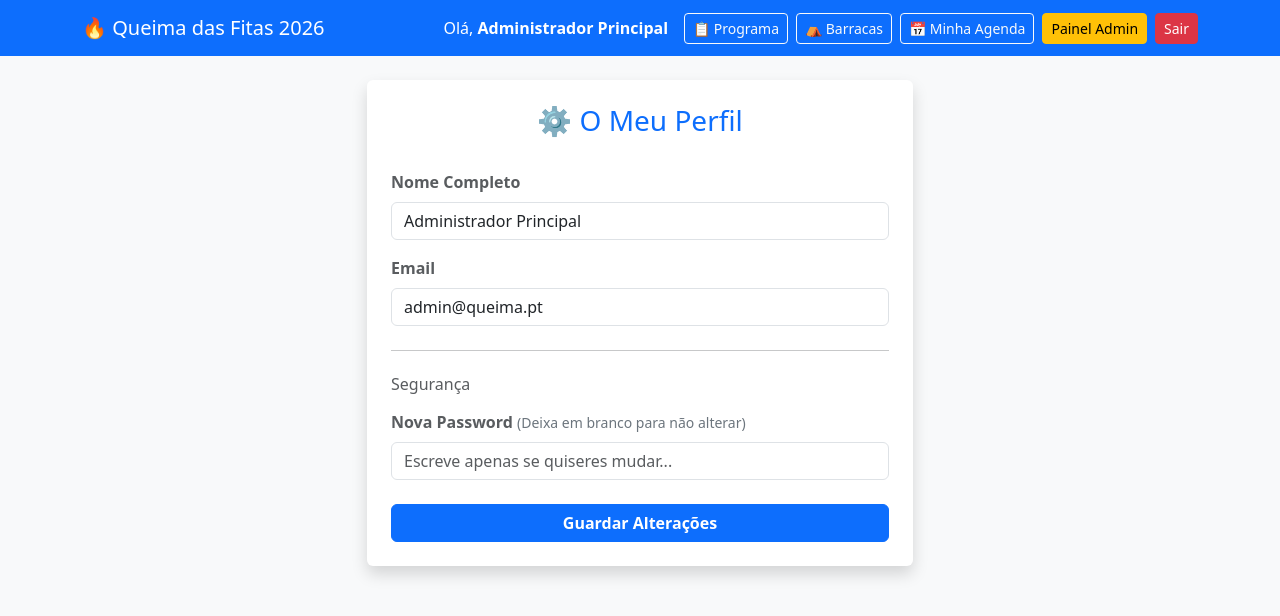
After one commit to 1241002/SINF1_2025-2DB_G05, a PHP site: page /profile.php in a window 1280 px wide. The commit adds this page. Shown: the top 616 px of the page. Run offline with PHP 8.4, Linux system fonts and the light colour scheme; a user stored in the database is signed in; data comes from the database, SQL or seed files in the repository.

Commit message:
Poder mudar nome e dados pessoais

```diff
--- a/agenda.php
+++ b/agenda.php
@@ -52,7 +52,7 @@ $meus_eventos = $stmt_agenda->fetchAll(PDO::FETCH_ASSOC);
     <div class="container">
         <span class="navbar-brand">🔥 Queima das Fitas 2026</span>
         <div class="d-flex text-white align-items-center">
-            <span class="me-3">Olá, <strong><?php echo htmlspecialchars($user_name); ?></strong></span>
+            <span class="me-3">Olá, <a href="profile.php" class="text-white text-decoration-underline fw-bold"><?php echo htmlspecialchars($user_name); ?></a></span>
 
             <a href="index.php" class="btn btn-outline-light btn-sm me-2">📋 Programa</a>
             <a href="tents.php" class="btn btn-outline-light btn-sm me-2">⛺ Barracas</a>
--- a/index.php
+++ b/index.php
@@ -85,7 +85,7 @@ $meus_ratings = $meus_ratings->fetchAll(PDO::FETCH_KEY_PAIR);
     <div class="container">
         <span class="navbar-brand">🔥 Queima das Fitas 2026</span>
         <div class="d-flex text-white align-items-center">
-            <span class="me-3">Olá, <strong><?php echo htmlspecialchars($user_name); ?></strong></span>
+            <span class="me-3">Olá, <a href="profile.php" class="text-white text-decoration-underline fw-bold"><?php echo htmlspecialchars($user_name); ?></a></span>
 
             <a href="index.php" class="btn btn-light text-primary btn-sm me-2 fw-bold">📋 Programa</a>
             <a href="tents.php" class="btn btn-outline-light btn-sm me-2">⛺ Barracas</a>
--- /dev/null
+++ b/profile.php
@@ -0,0 +1,134 @@
+<?php
+session_start();
+require_once 'db.php';
+
+// Proteção: Se não houver sessão, vai para o login
+if (!isset($_SESSION['user_id'])) {
+    header("Location: login.php");
+    exit();
+}
+
+$user_id = $_SESSION['user_id'];
+$is_admin = ($_SESSION['user_role'] == 1);
+$sucesso = "";
+$erro = "";
+
+// ==========================================
+// PROCESSAR A ATUALIZAÇÃO DOS DADOS
+// ==========================================
+if ($_SERVER['REQUEST_METHOD'] == 'POST') {
+    $nome = trim($_POST['nome']);
+    $email = trim($_POST['email']);
+    $nova_password = $_POST['nova_password'];
+
+    if (empty($nome) || empty($email)) {
+        $erro = "O nome e o email são campos obrigatórios.";
+    } else {
+        // 1. Verificar se o novo email já está a ser usado por OUTRA pessoa
+        $stmt_check = $pdo->prepare("SELECT id FROM User WHERE email = ? AND id != ?");
+        $stmt_check->execute([$email, $user_id]);
+
+        if ($stmt_check->fetch()) {
+            $erro = "Este email já está registado noutra conta.";
+        } else {
+            // 2. Atualizar a base de dados
+            if (!empty($nova_password)) {
+                // Se o utilizador escreveu uma password nova, atualizamos tudo (com hash de segurança!)
+                $hash_seguro = password_hash($nova_password, PASSWORD_DEFAULT);
+                $stmt = $pdo->prepare("UPDATE User SET name = ?, email = ?, password_hash = ? WHERE id = ?");
+                $stmt->execute([$nome, $email, $hash_seguro, $user_id]);
+            } else {
+                // Se a password ficou em branco, atualizamos só o nome e email
+                $stmt = $pdo->prepare("UPDATE User SET name = ?, email = ? WHERE id = ?");
+                $stmt->execute([$nome, $email, $user_id]);
+            }
+
+            // Atualizar o nome na "pulseira" da sessão para mudar imediatamente na barra de navegação
+            $_SESSION['user_name'] = $nome;
+            $sucesso = "O teu perfil foi atualizado com sucesso!";
+        }
+    }
+}
+
+// ==========================================
+// IR BUSCAR OS DADOS ATUAIS PARA MOSTRAR NO FORMULÁRIO
+// ==========================================
+$stmt = $pdo->prepare("SELECT name, email FROM User WHERE id = ?");
+$stmt->execute([$user_id]);
+$user = $stmt->fetch();
+?>
+
+<!DOCTYPE html>
+<html lang="pt">
+<head>
+    <meta charset="UTF-8">
+    <title>Meu Perfil - Queima das Fitas</title>
+    <link href="https://cdn.jsdelivr.net/npm/bootstrap@5.3.0/dist/css/bootstrap.min.css" rel="stylesheet">
+</head>
+<body class="bg-light">
+
+<nav class="navbar navbar-expand-lg navbar-dark bg-primary mb-4">
+    <div class="container">
+        <span class="navbar-brand">🔥 Queima das Fitas 2026</span>
+        <div class="d-flex text-white align-items-center">
+            <span class="me-3">Olá, <strong><?php echo htmlspecialchars($_SESSION['user_name']); ?></strong></span>
+
+            <a href="index.php" class="btn btn-outline-light btn-sm me-2">📋 Programa</a>
+            <a href="tents.php" class="btn btn-outline-light btn-sm me-2">⛺ Barracas</a>
+            <a href="agenda.php" class="btn btn-outline-light btn-sm me-2">📅 Minha Agenda</a>
+
+            <?php if($is_admin): ?>
+                <a href="admin.php" class="btn btn-warning btn-sm me-2">Painel Admin</a>
+            <?php endif; ?>
+            <a href="logout.php" class="btn btn-danger btn-sm">Sair</a>
+        </div>
+    </div>
+</nav>
+
+<div class="container">
+    <div class="row justify-content-center">
+        <div class="col-md-6">
+            <div class="card shadow border-0">
+                <div class="card-header bg-white pb-0 border-0 mt-3">
+                    <h3 class="text-center text-primary">⚙️ O Meu Perfil</h3>
+                </div>
+                <div class="card-body p-4">
+
+                    <?php if($erro): ?>
+                        <div class="alert alert-danger"><?php echo $erro; ?></div>
+                    <?php endif; ?>
+
+                    <?php if($sucesso): ?>
+                        <div class="alert alert-success"><?php echo $sucesso; ?></div>
+                    <?php endif; ?>
+
+                    <form method="POST">
+                        <div class="mb-3">
+                            <label class="form-label text-muted fw-bold">Nome Completo</label>
+                            <input type="text" name="nome" class="form-control" value="<?php echo htmlspecialchars($user['name']); ?>" required>
+                        </div>
+
+                        <div class="mb-3">
+                            <label class="form-label text-muted fw-bold">Email</label>
+                            <input type="email" name="email" class="form-control" value="<?php echo htmlspecialchars($user['email']); ?>" required>
+                        </div>
+
+                        <hr class="my-4">
+                        <h6 class="text-muted mb-3">Segurança</h6>
+
+                        <div class="mb-4">
+                            <label class="form-label text-muted fw-bold">Nova Password <small class="text-secondary fw-normal">(Deixa em branco para não alterar)</small></label>
+                            <input type="password" name="nova_password" class="form-control" placeholder="Escreve apenas se quiseres mudar...">
+                        </div>
+
+                        <button type="submit" class="btn btn-primary w-100 fw-bold">Guardar Alterações</button>
+                    </form>
+
+                </div>
+            </div>
+        </div>
+    </div>
+</div>
+
+</body>
+</html>
--- a/tents.php
+++ b/tents.php
@@ -71,7 +71,7 @@ $meus_ratings = $meus_ratings->fetchAll(PDO::FETCH_KEY_PAIR); // Fica no formato
     <div class="container">
         <span class="navbar-brand">🔥 Queima das Fitas 2026</span>
         <div class="d-flex text-white align-items-center">
-            <span class="me-3">Olá, <strong><?php echo htmlspecialchars($user_name); ?></strong></span>
+            <span class="me-3">Olá, <a href="profile.php" class="text-white text-decoration-underline fw-bold"><?php echo htmlspecialchars($user_name); ?></a></span>
 
             <a href="index.php" class="btn btn-outline-light btn-sm me-2">Programa</a>
             <a href="agenda.php" class="btn btn-outline-light btn-sm me-2">Minha Agenda</a>
```
